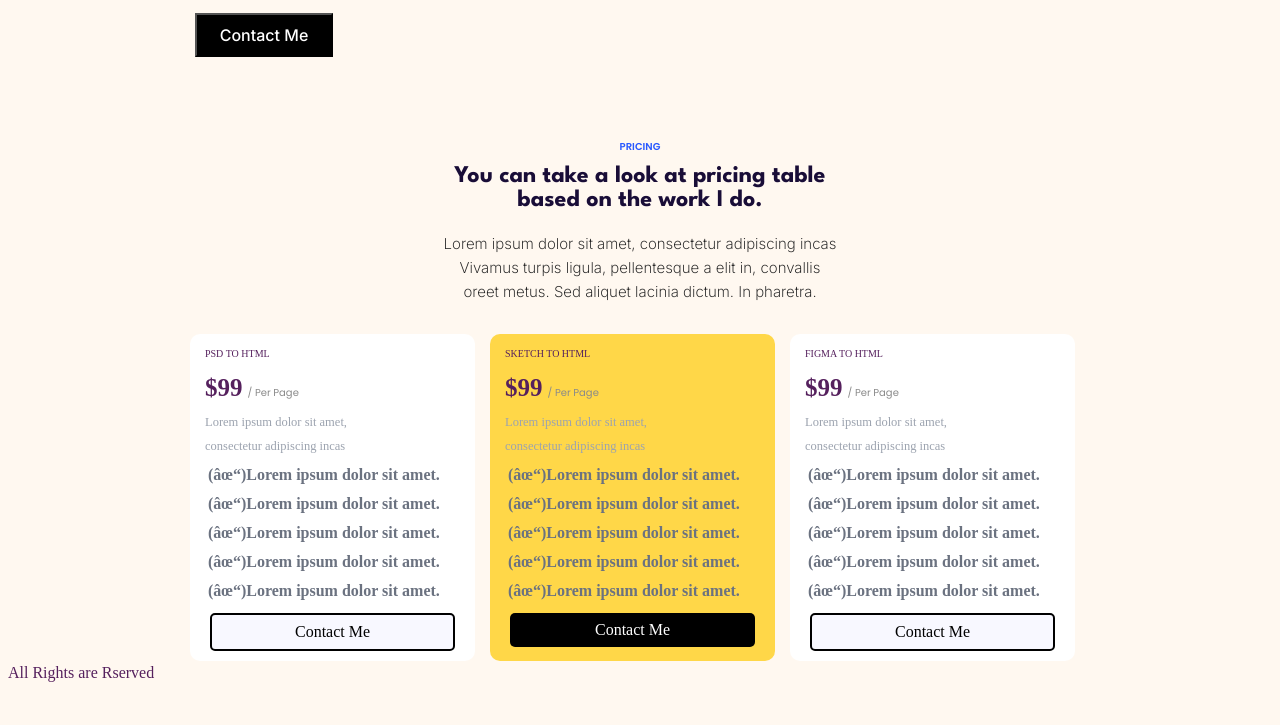
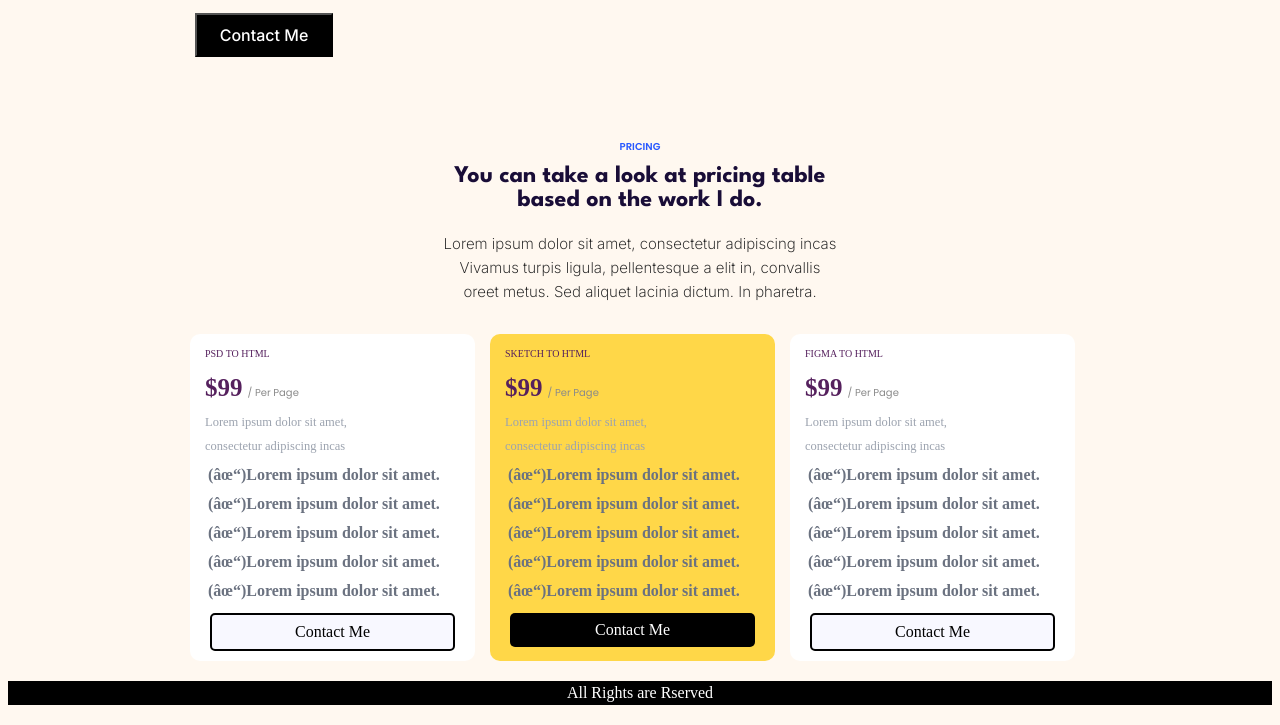
Before and after one commit to PrashantSengar0523/MockupDesign, a plain HTML site: page src/index.html in a window 1280 px wide. Shown: the part 241-966 px from the top of the page. Before the commit the page ends 934 px from the top, so only its background shows below. Drawn offline with Linux system fonts and the light colour scheme.

Commit message:
update styles footer

```diff
--- a/src/index.html
+++ b/src/index.html
@@ -80,6 +80,9 @@
             <div id="me">Contact Me</div>
 </div>
     </div>
-    <div id="footer">All Rights are Rserved</div>
+    <footer id="footer">
+        <div >All Rights are Rserved</div>
+    </footer>
+
 </body>
 </html>
--- a/src/style.css
+++ b/src/style.css
@@ -177,3 +177,11 @@ h2{
     border-radius: 10px;
     padding-right: 20px;
 }
+#footer{
+    text-align: center;
+    background-color: black;
+    color:white;
+    font-size: medium;
+    margin:20px auto;
+    padding: 50px auto;git
+}
```
